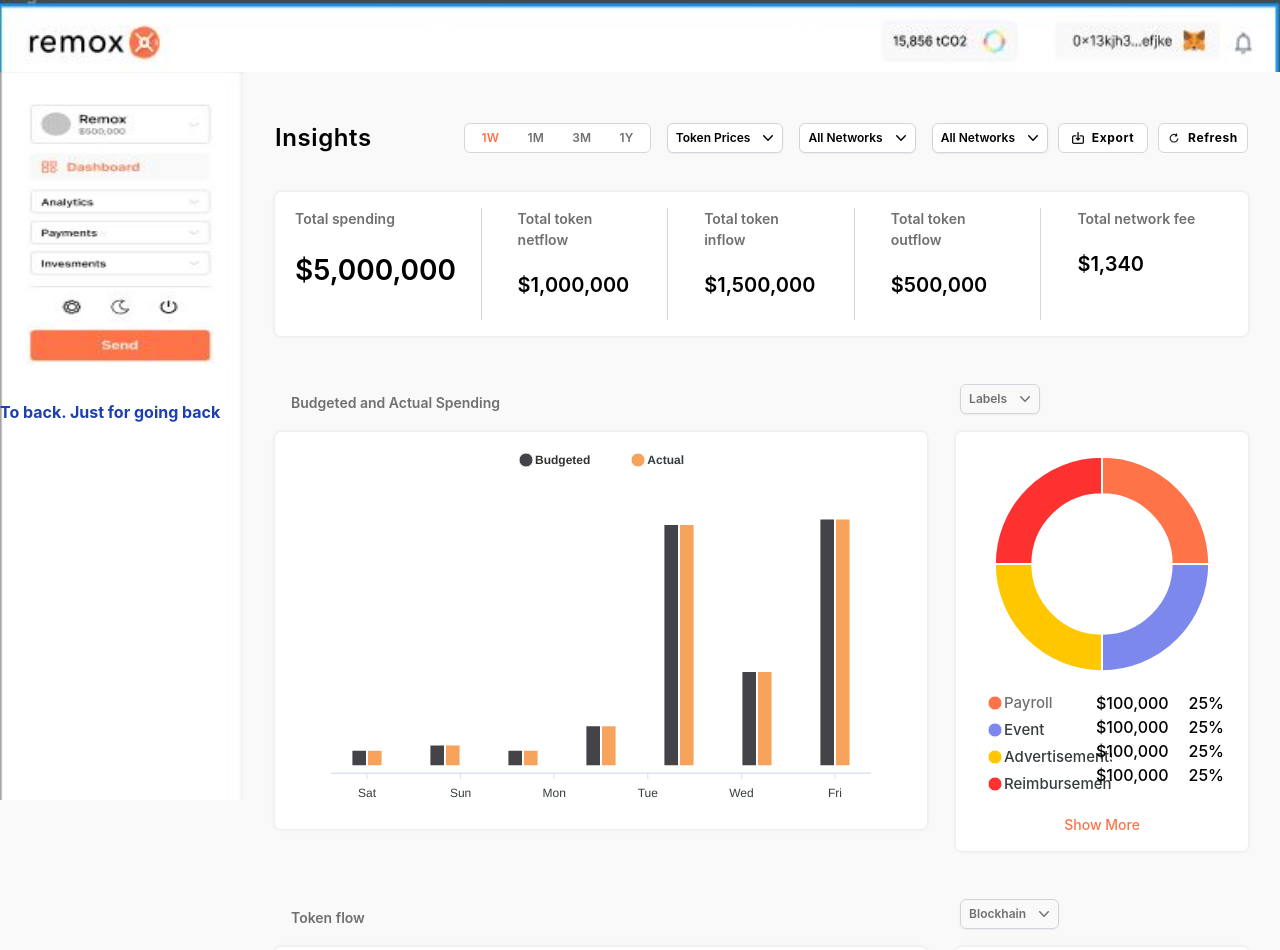
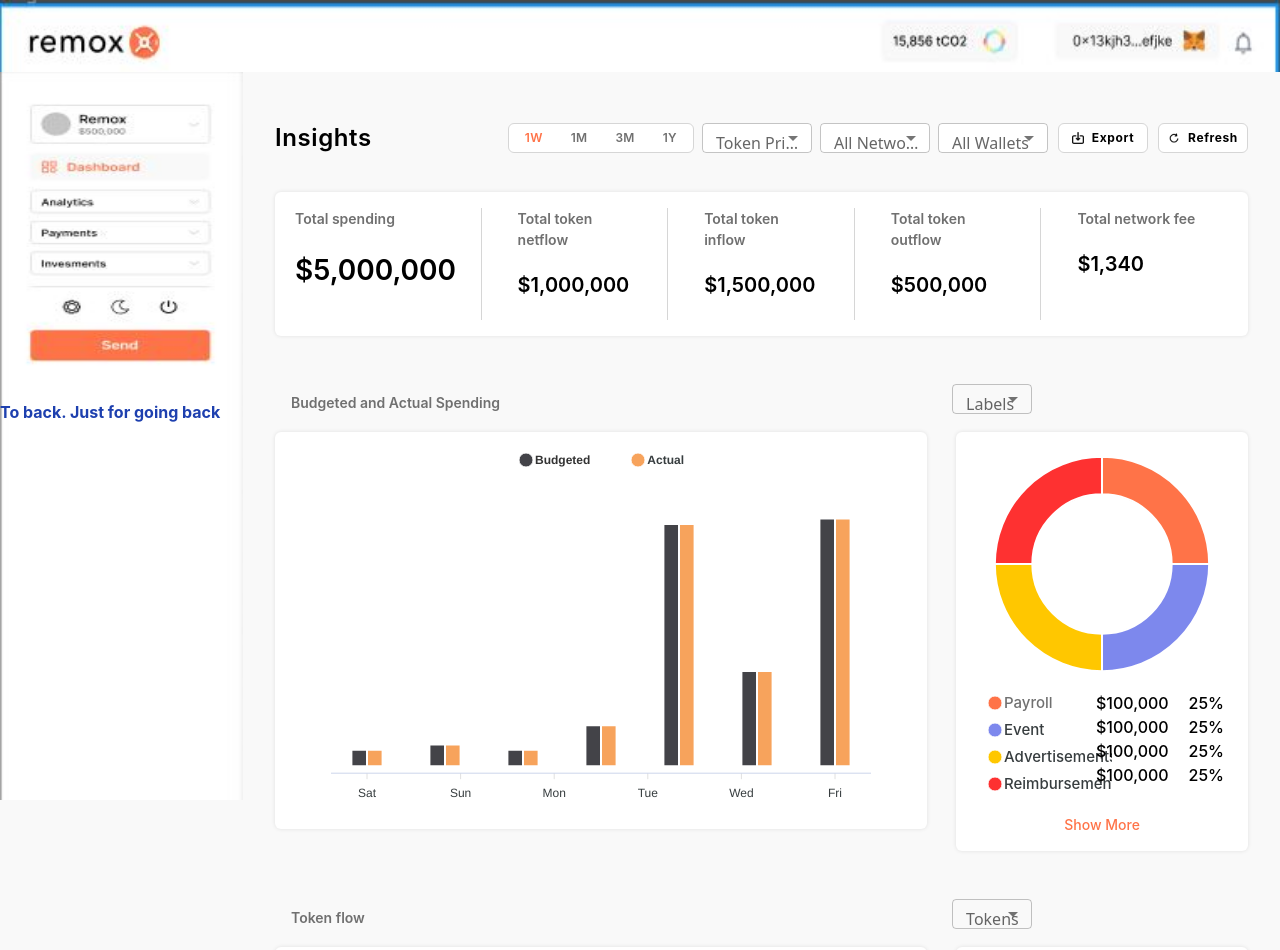
Before and after one commit to sardarliyusif/Insight, a Next.js app: page /dashboard/insight in a window 1280 px wide. Shown: the top 950 px of the page. Built offline with nearby package versions, Linux system fonts and the light colour scheme.

Commit message:
dropdowns updated

```diff
--- a/components/shared/Dropdown/index.js
+++ b/components/shared/Dropdown/index.js
@@ -1,119 +1,119 @@
-import { Fragment, useState } from "react";
-import { Menu, Transition } from "@headlessui/react";
-import { ChevronDownIcon } from "@heroicons/react/20/solid";
-import map from "lodash/map";
+// import { Fragment, useState } from "react";
+// import { Menu, Transition } from "@headlessui/react";
+// import { ChevronDownIcon } from "@heroicons/react/20/solid";
+// import map from "lodash/map";
 
-function classNames(...classes) {
-  return classes.filter(Boolean).join(" ");
-}
+// function classNames(...classes) {
+//   return classes.filter(Boolean).join(" ");
+// }
 
-export default function TotalDropdown({ dropdownFor = 'ALL_NETWORKS' }) {
-  const dropdownTypes = [
-    {
-      type: "TOKEN_PRICES",
-      name: "Token Prices",
-      color: "black",
-      backgroundColor: 'white',
-      options: [
-        "Current price",
-        "Transaction time price",
-        "End of month",
-        "Beginning of month",
-        "30 days average",
-        "20 days average",
-        "15 days average",
-        "10 days average",
-        "5 days average",
-      ],
-    },
-    {
-      type: "ALL_NETWORKS",
-      name: "All Networks",
-      color: "black",
-      backgroundColor: 'white',
-      options: ["Example 1", "Example 2", "Example 3"],
-    },
-    {
-      type: "ALL_WALLETS",
-      name: "All Wallets",
-      color: "black",
-      backgroundColor: 'white',
-      options: ["Example 1", "Example 2", "Example 3"],
-    },
-    {
-      type: "LABELS",
-      name: "Labels",
-      color: "greylish",
-      backgroundColor: 'greylish',
-      options: ["Labels","Blockchain", "Wallet", "Token", "Budget"],
-    },
-    {
-      type: "BLOCKCHAIN",
-      name: "Blockhain",
-      color: "greylish",
-      backgroundColor: 'greylish',
-      options: ["Token","Blockchain", "Wallet"],
-    },
-  ];
+// export default function TotalDropdown({ dropdownFor = 'ALL_NETWORKS' }) {
+//   const dropdownTypes = [
+//     {
+//       type: "TOKEN_PRICES",
+//       name: "Token Prices",
+//       color: "black",
+//       backgroundColor: 'white',
+//       options: [
+//         "Current price",
+//         "Transaction time price",
+//         "End of month",
+//         "Beginning of month",
+//         "30 days average",
+//         "20 days average",
+//         "15 days average",
+//         "10 days average",
+//         "5 days average",
+//       ],
+//     },
+//     {
+//       type: "ALL_NETWORKS",
+//       name: "All Networks",
+//       color: "black",
+//       backgroundColor: 'white',
+//       options: ["Example 1", "Example 2", "Example 3"],
+//     },
+//     {
+//       type: "ALL_WALLETS",
+//       name: "All Wallets",
+//       color: "black",
+//       backgroundColor: 'white',
+//       options: ["Example 1", "Example 2", "Example 3"],
+//     },
+//     {
+//       type: "LABELS",
+//       name: "Labels",
+//       color: "greylish",
+//       backgroundColor: 'greylish',
+//       options: ["Labels","Blockchain", "Wallet", "Token", "Budget"],
+//     },
+//     {
+//       type: "BLOCKCHAIN",
+//       name: "Blockhain",
+//       color: "greylish",
+//       backgroundColor: 'greylish',
+//       options: ["Token","Blockchain", "Wallet"],
+//     },
+//   ];
 
-  const [dropdownType, setDropdownType] = useState(
-    dropdownTypes.find((e) => e.type == dropdownFor)
-  );
-  return (
-    <Menu as="div" className="relative inline-block text-left ml-4">
-      <div>
-        <Menu.Button
-          className={`inline-flex w-full justify-center rounded-md border leading-5 border-gray-300 bg-${dropdownType.backgroundColor} xl:py-1 lg:py-1 xl:px-2 lg:px-3 xl:text-xs lg:text-xxs font-semibold text-${dropdownType.color} shadow-sm hover:bg-gray-50  `}
-        >
-          {dropdownType.name}
-          <ChevronDownIcon className="-mr-1 ml-2 h-5 w-5" aria-hidden="true" />
-        </Menu.Button>
-      </div>
+//   const [dropdownType, setDropdownType] = useState(
+//     dropdownTypes.find((e) => e.type == dropdownFor)
+//   );
+//   return (
+//     <Menu as="div" className="relative inline-block text-left ml-4">
+//       <div>
+//         <Menu.Button
+//           className={`inline-flex w-full justify-center rounded-md border leading-5 border-gray-300 bg-${dropdownType.backgroundColor} xl:py-1 lg:py-1 xl:px-2 lg:px-3 xl:text-xs lg:text-xxs font-semibold text-${dropdownType.color} shadow-sm hover:bg-gray-50  `}
+//         >
+//           {dropdownType.name}
+//           <ChevronDownIcon className="-mr-1 ml-2 h-5 w-5" aria-hidden="true" />
+//         </Menu.Button>
+//       </div>
 
-      <Transition
-        as={Fragment}
-        enter="transition ease-out duration-100"
-        enterFrom="transform opacity-0 scale-95"
-        enterTo="transform opacity-100 scale-100"
-        leave="transition ease-in duration-75"
-        leaveFrom="transform opacity-100 scale-100"
-        leaveTo="transform opacity-0 scale-95"
-      >
-        <Menu.Items className="absolute left-0 z-10  w-40 origin-top-right rounded-md bg-transparent focus:outline-none">
-          <div className="py-1">
-            {map(dropdownType.options , (option, index) => {
-              return (
-                <Menu.Item key={index}>
-                  {({ active }) => (
-                    <p
-                      className={classNames(
-                        active
-                          ? " text-yellow-800"
-                          : "text-black",
-                        "block text-sm bg-white py-2 px-1 cursor-pointer shadow-chartShadow"
-                      )}
-                      onClick={() =>
-                        setDropdownType((prevState) => ({
-                          name: option,
-                          type: prevState.type,
-                          color: prevState.color,
-                          options: [...prevState.options],
-                        }))
-                      }
-                    >
-                      {option}
+//       <Transition
+//         as={Fragment}
+//         enter="transition ease-out duration-100"
+//         enterFrom="transform opacity-0 scale-95"
+//         enterTo="transform opacity-100 scale-100"
+//         leave="transition ease-in duration-75"
+//         leaveFrom="transform opacity-100 scale-100"
+//         leaveTo="transform opacity-0 scale-95"
+//       >
+//         <Menu.Items className="absolute left-0 z-10  w-40 origin-top-right rounded-md bg-transparent focus:outline-none">
+//           <div className="py-1">
+//             {map(dropdownType.options , (option, index) => {
+//               return (
+//                 <Menu.Item key={index}>
+//                   {({ active }) => (
+//                     <p
+//                       className={classNames(
+//                         active
+//                           ? " text-yellow-800"
+//                           : "text-black",
+//                         "block text-sm bg-white py-2 px-1 cursor-pointer shadow-chartShadow"
+//                       )}
+//                       onClick={() =>
+//                         setDropdownType((prevState) => ({
+//                           name: option,
+//                           type: prevState.type,
+//                           color: prevState.color,
+//                           options: [...prevState.options],
+//                         }))
+//                       }
+//                     >
+//                       {option}
 
-                    </p>
-                  )}
-                </Menu.Item>
-              );
-            })}
-          </div>
-        </Menu.Items>
-      </Transition>
-    </Menu>
-  );
-}
+//                     </p>
+//                   )}
+//                 </Menu.Item>
+//               );
+//             })}
+//           </div>
+//         </Menu.Items>
+//       </Transition>
+//     </Menu>
+//   );
+// }
 
 
 
@@ -133,111 +133,113 @@ export default function TotalDropdown({ dropdownFor = 'ALL_NETWORKS' }) {
 
 
 
-// import React, { useState } from "react";
-// import Box from "@mui/material/Box";
-// import InputLabel from "@mui/material/InputLabel";
-// import MenuItem from "@mui/material/MenuItem";
-// import FormControl from "@mui/material/FormControl";
-// import Select from "@mui/material/Select";
-// import { map } from "lodash";
-// import { createTheme } from "@mui/material";
-// import { ThemeProvider } from "@emotion/react";
+import React, { useState } from "react";
+import Box from "@mui/material/Box";
+import InputLabel from "@mui/material/InputLabel";
+import MenuItem from "@mui/material/MenuItem";
+import FormControl from "@mui/material/FormControl";
+import Select from "@mui/material/Select";
+import { map } from "lodash";
+import { createTheme } from "@mui/material";
+import { ThemeProvider } from "@emotion/react";
 
-// export default function Dropdown({ dropdownFor = "ALL_WALLETS", sx }) {
-//   const theme = createTheme({
-//     typography: {
-//       fontFamily: ["Inter", "system-ui"],
+export default function Dropdown({ dropdownFor = "ALL_WALLETS", sx }) {
+  const theme = createTheme({
+    typography: {
+      fontFamily: ["Inter", "system-ui"],
 
-//     },
-//   });
+    },
+  });
 
-//   const dropdownTypes = [
-//     {
-//       type: "TOKEN_PRICES",
-//       name: "Token Prices",
-//       color: "black",
-//       backgroundColor: "white",
-//       borderColor: "#D6D6D6",
-//       options: [
-//         "Current price",
-//         "Transaction time price",
-//         "End of month",
-//         "Beginning of month",
-//         "30 days average",
-//         "20 days average",
-//         "15 days average",
-//         "10 days average",
-//         "5 days average",
-//       ],
-//     },
-//     {
-//       type: "ALL_NETWORKS",
-//       name: "All Networks",
-//       color: "black",
-//       backgroundColor: "white",
-//       borderColor: "#D6D6D6",
-//       options: ["Example 1", "Example 2", "Example 3"],
-//     },
-//     {
-//       type: "ALL_WALLETS",
-//       name: "All Wallets",
-//       color: "black",
-//       backgroundColor: "white",
-//       borderColor: "#D6D6D6",
-//       options: ["Example 1", "Example 2", "Example 3"],
-//     },
-//     {
-//       type: "LABELS",
-//       name: "Labels",
-//       color: "greylish",
-//       backgroundColor: "greylish",
-//       borderColor: "greylish",
-//       options: [ "Blockchain", "Wallet", "Token", "Budget"],
-//     },
-//     {
-//       type: "TOKENS",
-//       name: "Tokens",
-//       color: "greylish",
-//       backgroundColor: "greylish",
-//       borderColor: "greylish",
-//       options: [ "Blockchain", "Wallet"],
-//     },
-//   ];
+  const dropdownTypes = [
+    {
+      type: "TOKEN_PRICES",
+      name: "Token Prices",
+      color: "black",
+      backgroundColor: "white",
+      borderColor: "#D6D6D6",
+      options: [
+        "Current price",
+        "Transaction time price",
+        "End of month",
+        "Beginning of month",
+        "30 days average",
+        "20 days average",
+        "15 days average",
+        "10 days average",
+        "5 days average",
+      ],
+    },
+    {
+      type: "ALL_NETWORKS",
+      name: "All Networks",
+      color: "black",
+      backgroundColor: "white",
+      borderColor: "#D6D6D6",
+      options: ["Example 1", "Example 2", "Example 3"],
+    },
+    {
+      type: "ALL_WALLETS",
+      name: "All Wallets",
+      color: "black",
+      backgroundColor: "white",
+      borderColor: "#D6D6D6",
+      options: ["Example 1", "Example 2", "Example 3"],
+    },
+    {
+      type: "LABELS",
+      name: "Labels",
+      color: "greylish",
+      backgroundColor: "greylish",
+      borderColor: "greylish",
+      options: [ "Blockchain", "Wallet", "Token", "Budget"],
+    },
+    {
+      type: "TOKENS",
+      name: "Tokens",
+      color: "greylish",
+      backgroundColor: "greylish",
+      borderColor: "greylish",
+      options: [ "Blockchain", "Wallet"],
+    },
+  ];
 
-//   const [dropdownType, setDropdownType] = useState(
-//     dropdownTypes.find((e) => e.type == dropdownFor)
-//   );
-//   const [type, setType] = useState("0");
+  const [dropdownType, setDropdownType] = useState(
+    dropdownTypes.find((e) => e.type == dropdownFor)
+  );
+  const [type, setType] = useState("");
 
-//   const handleChange = (event) => {
-//     setType(event.target.value);
-//   };
-//   return (
-//     <ThemeProvider theme={theme}>
-//       <Box sx={{ minWidth: +`${dropdownFor == "LABELS" || dropdownFor == "TOKENS" ? 80 : 110}`, ml: 1  , fontWeight: 600}}>
-//         <FormControl className="w-full">
-//           <InputLabel id="demo-simple-select-label" sx={{}} className="text-sm font-semibold">
-//             {dropdownType.name}
-//           </InputLabel>
-//           <Select
-//             labelId="demo-simple-select-label"
-//             id="demo-simple-select"
-//             value={type}
-//             label={dropdownType.name}
-//             sx={sx}
-//             onChange={handleChange}
-//             className={`text-sm bg-${dropdownType.backgroundColor}`}
-//           >
-//             {map(dropdownType.options, (option, index) => {
-//               return (
-//                 <MenuItem value={index} key={index} className="text-sm font-semibold">
-//                   {option}
-//                 </MenuItem>
-//               );
-//             })}
-//           </Select>
-//         </FormControl>
-//       </Box>
-//     </ThemeProvider>
-//   );
-// }
+  const handleChange = (event) => {
+    setType(event.target.value);
+  };
+  return (
+    <ThemeProvider theme={theme}>
+      <Box sx={{ minWidth: +`${dropdownFor == "LABELS" || dropdownFor == "TOKENS" ? 80 : 110}`, ml: 1  , fontWeight: 600}}>
+        <FormControl fullWidth size="small">
+          <InputLabel id="demo-simple-select-label" className="text-xs font-semibold" >
+          {/* translate-x-[12px] translate-y-[7px] focus:translate-y-[-9px] */}
+            {dropdownType.name}
+          </InputLabel>
+          <Select
+            labelId="demo-simple-select-label"
+            id="demo-simple-select"
+            value={type}
+            label={dropdownType.name}
+            style={{ height: "30px" }}
+            inputProps={{MenuProps: {disableScrollLock: true}}}
+            onChange={handleChange}
+            className={`text-sm bg-${dropdownType.backgroundColor}`}
+          >
+            {map(dropdownType.options, (option, index) => {
+              return (
+                <MenuItem value={index} key={index} className={`font-semibold ${dropdownFor == "LABELS" || dropdownFor == "TOKENS" ? 'text-sm' : 'text-xs'}`}>
+                  {option}
+                </MenuItem>
+              );
+            })}
+          </Select>
+        </FormControl>
+      </Box>
+    </ThemeProvider>
+  );
+}
--- /dev/null
+++ b/components/shared/Dropdown/test.js
@@ -0,0 +1,35 @@
+import * as React from 'react';
+import Box from '@mui/material/Box';
+import InputLabel from '@mui/material/InputLabel';
+import MenuItem from '@mui/material/MenuItem';
+import FormControl from '@mui/material/FormControl';
+import Select from '@mui/material/Select';
+
+
+export default function BasicSelect() {
+  const [age, setAge] = React.useState('');
+
+  const handleChange = (event) => {
+    setAge(event.target.value);
+  };
+
+  return (
+    <Box sx={{ minWidth: 100 }}>
+      <FormControl fullWidth size="small">
+        <InputLabel id="demo-simple-select-label" className='text-xs font-semibold'>Age</InputLabel>
+        <Select
+          labelId="demo-simple-select-label"
+          id="demo-simple-select"
+          value={age}
+          label="Age"
+          sx={{height:'30px'}}
+          onChange={handleChange}
+        >
+          <MenuItem value={10}>Ten</MenuItem>
+          <MenuItem value={20}>Twenty</MenuItem>
+          <MenuItem value={30}>Thirty</MenuItem>
+        </Select>
+      </FormControl>
+    </Box>
+  );
+}
--- a/pages/dashboard/insight/budgetedchart.js
+++ b/pages/dashboard/insight/budgetedchart.js
@@ -14,7 +14,7 @@ const Budgetedchart = () => {
       <Head>
         <title>Budget chart page</title>
       </Head>
-      <Link href="/dashboard/insight" className="text-lg font-medium">
+      <Link href="/dashboard/insight" className="text-lg font-medium hover:text-primary">
         {"<<Back"}
       </Link>
       <p className="mt-[5rem] mb-4 text-xl font-semibold">
--- a/pages/dashboard/insight/index.js
+++ b/pages/dashboard/insight/index.js
@@ -93,7 +93,7 @@ const Insight = () => {
             </span>
           </div>
           <Dropdown dropdownFor="TOKEN_PRICES" />
-          <Dropdown dropdownFor="ALL_NETWORKS" />
+          <Dropdown dropdownFor="ALL_NETWORKS"/>
           <Dropdown />
           <MyButton type="export" />
           <MyButton />
@@ -178,7 +178,7 @@ const Insight = () => {
         <div className="4 w-[30%] bg-white p-4 mb-8 rounded-md mt-16 relative shadow-chartShadow">
           <DonutChart donutFor="TOKEN" />
           <div className="absolute -left-3 -top-12">
-            <Dropdown dropdownFor="BLOCKCHAIN" />
+            <Dropdown dropdownFor="TOKENS" />
           </div>
           <div className="hidden xl:flex text-base font-medium absolute xl:right-6 2xl:right-9 justify-between xl:w-36 2xl:w-52 bottom-16">
             <ul>
--- a/pages/dashboard/insight/tokenflowchart.js
+++ b/pages/dashboard/insight/tokenflowchart.js
@@ -14,7 +14,7 @@ const Tokenflowchart = () => {
       <Head>
         <title>Token Flow chart page</title>
       </Head>
-      <Link href="/dashboard/insight" className="text-lg font-medium">
+      <Link href="/dashboard/insight" className="text-lg font-medium hover:text-primary">
         {"<<Back"}
       </Link>
       <div className="bg-white p-4 mb-8 rounded-md mt-[5rem] w-full relative">
--- a/pages/index.js
+++ b/pages/index.js
@@ -1,5 +1,6 @@
 import Head from "next/head";
 import Link from "next/link";
+import TestDrop from "../components/shared/Dropdown/test";
 
 export default function Home() {
   return (
@@ -21,7 +22,7 @@ export default function Home() {
         >
           ➡ To Insight ⬅
         </Link>
-
+        <TestDrop/>
       </div>
     </>
   );
--- a/styles/globals.css
+++ b/styles/globals.css
@@ -6,6 +6,7 @@
   box-sizing: border-box;
   padding: 0;
   margin: 0;
+
 }
 
 html,
```
Also changed, not shown: 1 other file (tests, documents, lock files or other folders).
